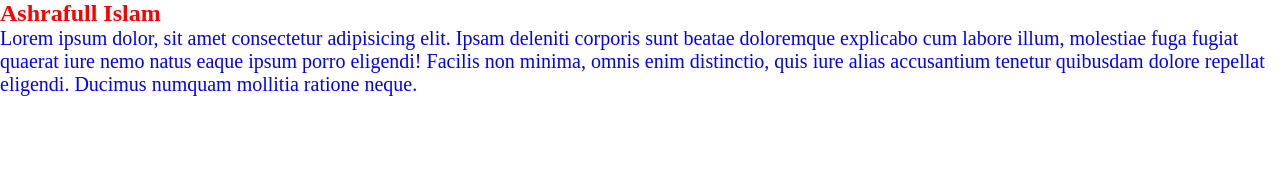
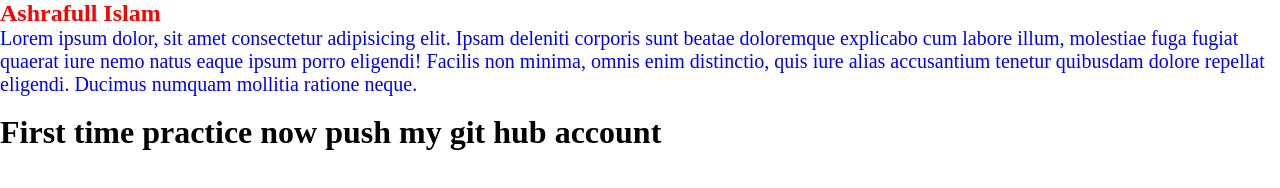
Before and after one commit to Ashrafullislam/Github, a plain HTML site: page index.html in a window 1280 px wide. Drawn offline with Linux system fonts and the light colour scheme.

Commit message:
added h1,p

```diff
--- a/index.html
+++ b/index.html
@@ -11,6 +11,7 @@
     <h2>Ashrafull Islam </h2>
     <p>Lorem ipsum dolor, sit amet consectetur adipisicing elit. Ipsam deleniti corporis sunt beatae doloremque explicabo cum labore illum, molestiae fuga fugiat quaerat iure nemo natus eaque ipsum porro eligendi! Facilis non minima, omnis enim distinctio, quis iure alias accusantium tenetur quibusdam dolore repellat eligendi. Ducimus numquam mollitia ratione neque.</p>
     <img src="Picture/images02 (1).jpg" alt="">
+    <h1>First time practice now push my git hub account</h1>
 
 </body>
 </html>
```
